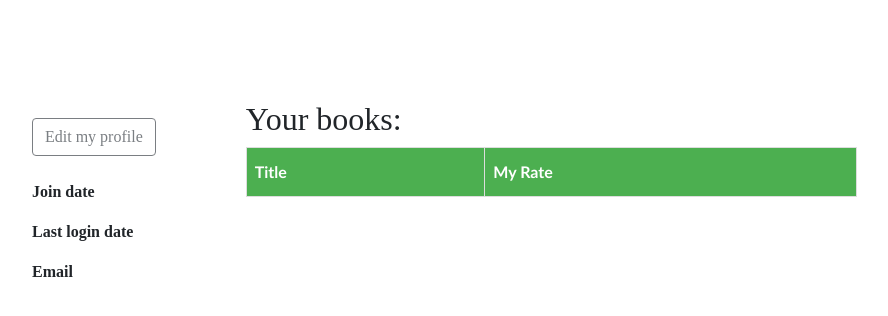
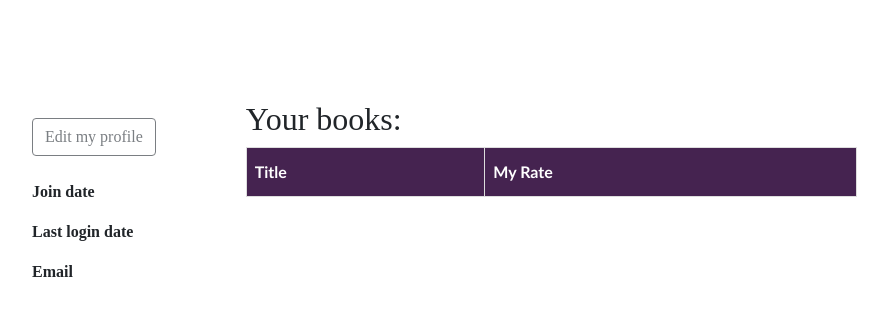
Before and after one commit to LimHyeonJin/AI_web_project, a Django app: page /users/user/profile/ in a window 1280 px wide. Shown: the part 75-391 px from the top of the page, without its empty margins (53-941 px from the left). Run offline with Django 3.2, Linux system fonts and the light colour scheme; data comes from the database, SQL or seed files in the repository; both versions use the stored data as it was before the commit; lists and menus that the app fills with data are empty; some libraries are stand-ins or nearby versions.

Commit message:
0918
final

```diff
--- a/DjangoBookLibrary/static/css/main.css
+++ b/DjangoBookLibrary/static/css/main.css
@@ -115,6 +115,6 @@
     padding-top: 12px;
     padding-bottom: 12px;
     text-align: left;
-    background-color: #4caf50;
+    background-color: #999999e8;
     color: white;
 }
--- a/DjangoBookLibrary/users/templates/users/user_detail.html
+++ b/DjangoBookLibrary/users/templates/users/user_detail.html
@@ -20,8 +20,8 @@
         <h2>Your books:</h2>
         <table style="width:100%" id="books">
             <tr>
-                <th>Title</th>
-                <th>My Rate</th>
+                <th style="background-color: #452350">Title</th>
+                <th style="background-color: #452350">My Rate</th>
             </tr>
             {% for bookreview in book_review %}
                 {% if bookreview.user_id ==  user.id %}
```
Also changed, not shown: DjangoBookLibrary/books/migrations/0002_auto_20200918_1159.py (added), DjangoBookLibrary/db.sqlite3, DjangoBookLibrary/users/migrations/0002_remove_profile_image.py (added).
